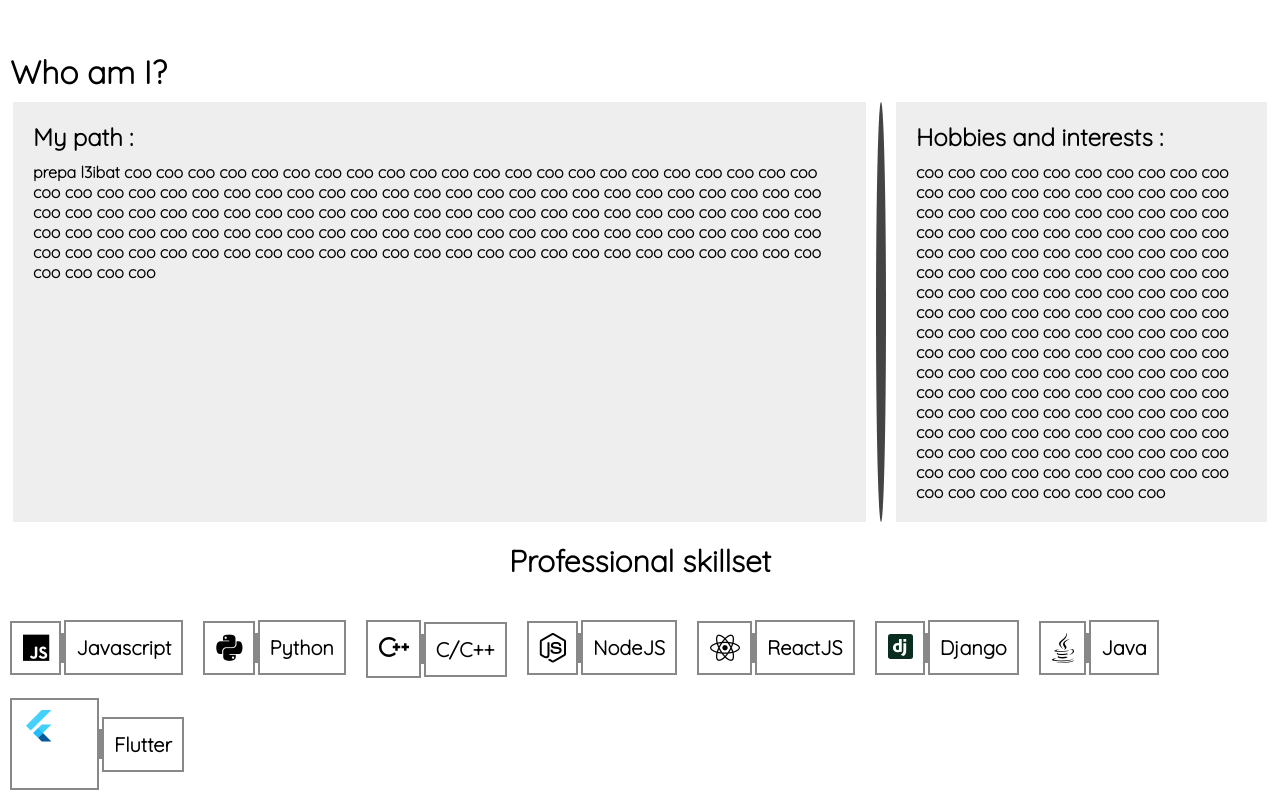
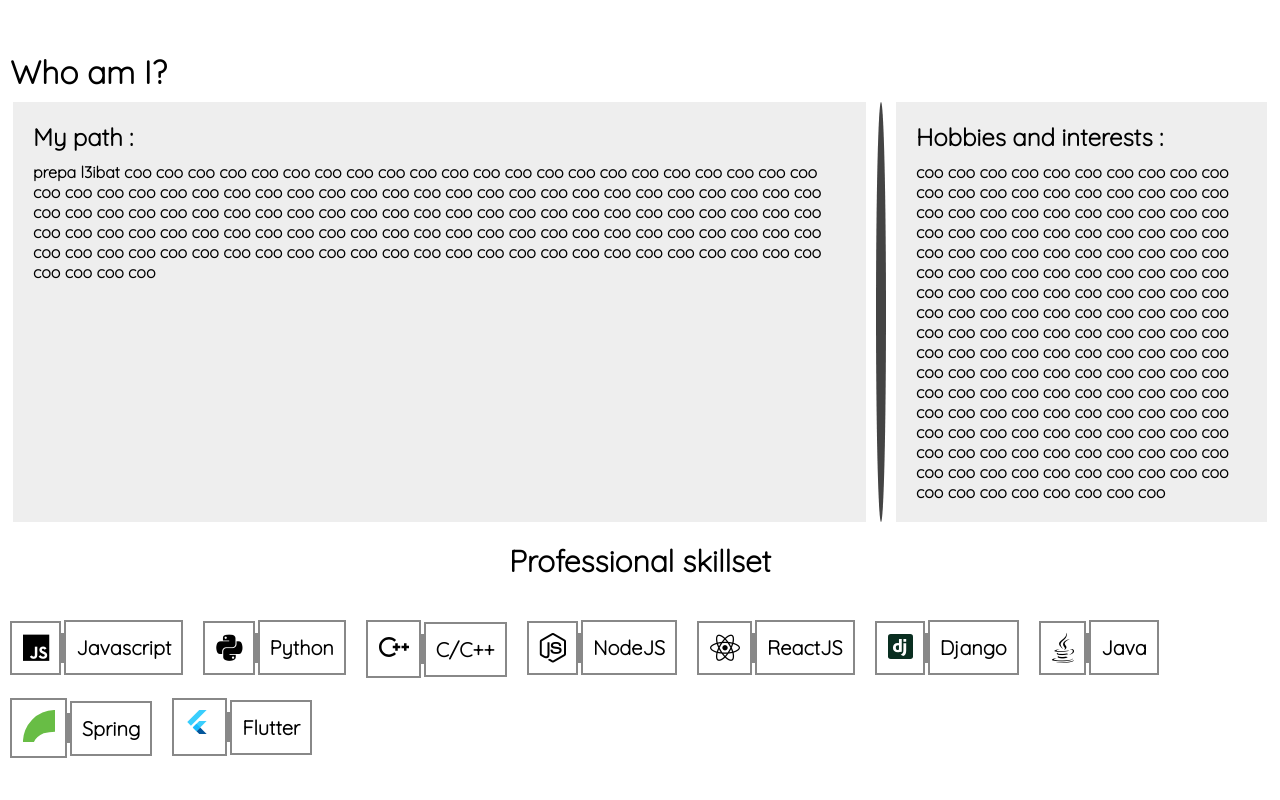
Before and after one commit to IrisTheSnail/game-in-JS-es6, a React (Create React App) app: page / in a window 1280 px wide. Shown: the part 463-1263 px from the top of the page. After the commit the page ends 1231 px from the top, so only its background shows below. Built offline with nearby package versions, Linux system fonts and the light colour scheme.

Commit message:
Spring logo is broken, fix that

```diff
--- a/src/components/skills.js
+++ b/src/components/skills.js
@@ -1,4 +1,5 @@
 import Flutter from "../images/flutter";
+import Spring from "../images/spring";
 
 export default function Skills(){
     return(
@@ -56,7 +57,13 @@ export default function Skills(){
                 </div>
 
                 <div className="chri7a">
-                    <div className="fa svg_help"><Flutter></Flutter></div>
+                <div className="fa"><Spring></Spring></div>
+                    <div className="bone"></div>
+                    <div className="ref">Spring</div>
+                </div>
+
+                <div className="chri7a">
+                    <div className="fa"><Flutter></Flutter></div>
                     <div className="bone"></div>
                     <div className="ref">Flutter</div>
                 </div>
--- a/src/images/flutter.js
+++ b/src/images/flutter.js
@@ -1,7 +1,7 @@
 export default function Flutter(){
     return(
     <>
-    <svg xmlns="http://www.w3.org/2000/svg" width="64px" height="64px" viewBox="0 0 130 130">
+    <svg xmlns="http://www.w3.org/2000/svg" width="30px" height="30px" viewBox="0 0 80 80">
         <g transform="matrix(.061615 0 0 .061615 -1.430818 -1.2754)">
             <defs>
                 <path id="A" d="M959.4 500L679.8 779.7l279.6 279.7H639.9L360.2 779.7 639.9 500h319.5zM639.9 20.7L120.6 540l159.8 159.8 679-679.1H639.9z"/>
@@ -18,9 +18,6 @@ export default function Flutter(){
                 <defs>
                     <path id="G" d="M959.4 500L679.8 779.7l279.6 279.7H639.9L360.2 779.7 639.9 500h319.5zM639.9 20.7L120.6 540l159.8 159.8 679-679.1H639.9z"/>
                 </defs>
-                <linearGradient id="I" gradientUnits="userSpaceOnUse" x1="566.635" y1="970.339" x2="685.65" y2="851.324"><stop offset="0" stop-color="#1a237e" stop-opacity=".4"/>
-                    <stop offset="1" stop-color="#1a237e" stop-opacity="0"/>
-                </linearGradient>
                 <path clip-path="url(#H)" d="M757 857.4l-77.2-77.7L520 939.5z" fill="url(#I)"/>
                 <defs>
                     <path id="J" d="M959.4 500L679.8 779.7l279.6 279.7H639.9L360.2 779.7 639.9 500h319.5zM639.9 20.7L120.6 540l159.8 159.8 679-679.1H639.9z"/>
@@ -28,9 +25,6 @@ export default function Flutter(){
                 <g clip-path="url(#K)">
                     <path d="M360.282 779.645L520.086 619.84 679.9 779.645 520.086 939.45z" fill="#16b9fd"/>
                 </g>
-                <radialGradient id="L" cx="7824.659" cy="-2855.979" r="5082.889" gradientTransform="matrix(0.25,0,0,-0.25,-1812,-622.5)" gradientUnits="userSpaceOnUse">
-                    <stop offset="0" stop-color="#fff" stop-opacity=".1"/><stop offset="1" stop-color="#fff" stop-opacity="0"/>
-                </radialGradient>
                 <path d="M959.4 500L679.8 779.7l279.6 279.7H639.9L360.2 779.7 639.9 500h319.5zM639.9 20.7L120.6 540l159.8 159.8 679-679.1H639.9z" fill="url(#L)"/>
         </g>
     </svg>
--- /dev/null
+++ b/src/images/spring.js
@@ -0,0 +1,7 @@
+export default function Spring(){
+    return(
+        <svg xmlns="http://www.w3.org/2000/svg" width="32" height="32">
+            <path d="M58.2 3.365a29.503 29.503 0 0 1-3.419 6.064A32.094 32.094 0 1 0 9.965 55.372l1.186 1.047a32.08 32.08 0 0 0 52.67-22.253c.875-8.17-1.524-18.51-5.62-30.8zM14.53 55.558a2.744 2.744 0 1 1-.404-3.857 2.744 2.744 0 0 1 .404 3.857zm43.538-9.61c-7.92 10.55-24.83 6.99-35.672 7.502 0 0-1.922.113-3.857.43 0 0 .73-.31 1.663-.663 7.614-2.65 11.213-3.16 15.838-5.54 8.708-4.427 17.322-14.122 19.112-24.2-3.313 9.695-13.373 18.032-22.53 21.418-6.276 2.313-17.614 4.566-17.614 4.566l-.457-.245c-7.714-3.75-7.952-20.457 6.077-25.845 6.143-2.366 12.02-1.067 18.654-2.65 7.084-1.683 15.28-6.99 18.615-13.916 3.73 11.08 8.224 28.422.166 39.15z" fill="#68bd45"/>
+        </svg>
+    );
+};
--- a/src/style/skills.css
+++ b/src/style/skills.css
@@ -40,7 +40,8 @@
 }
 
 .svg_help {
-    padding : none
+
+    display: center;
 }
 
 .skillflex {
```
Also changed, not shown: src/images/spring.svg (deleted).
